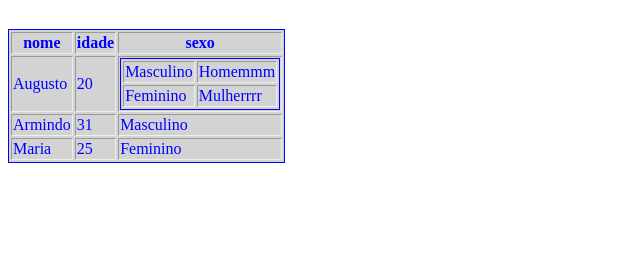
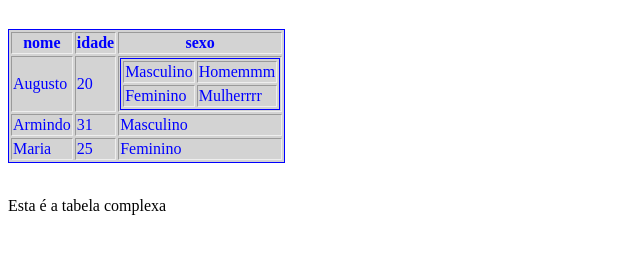
Before and after one commit to ayanogustao/Augusto_Garcia_TPSI0525, a plain HTML site: page Trabalho1/index.html in a window 1280 px wide. Shown: the part 320-574 px from the top of the page, without its empty margins (0-640 px from the left). Drawn offline with Linux system fonts and the light colour scheme.

Commit message:
novatabela

```diff
--- a/Trabalho1/index.html
+++ b/Trabalho1/index.html
@@ -29,6 +29,7 @@
 
    <table border="1" style="border: 1px solid;">
     <tr>
+
         <th>nome</th>
         <th>idade</th>
         <th>sexo</th>
@@ -60,7 +61,8 @@
         <td>Feminino</td>
     </tr>
 </table>
-
+<br>
+    <p>Esta é a tabela complexa</p>
 
 
 </body>
```
Also changed, not shown: Trabalho1/img/cao.jpg (added).
